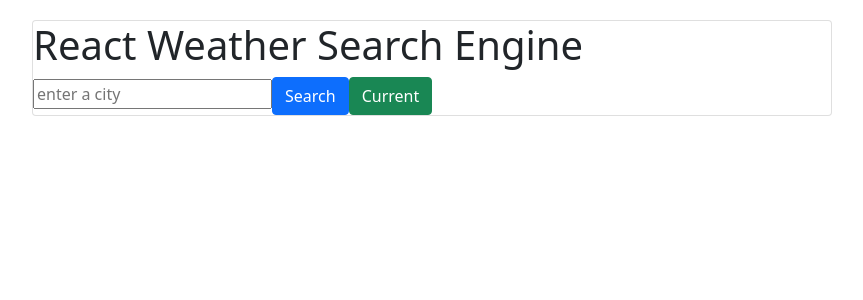
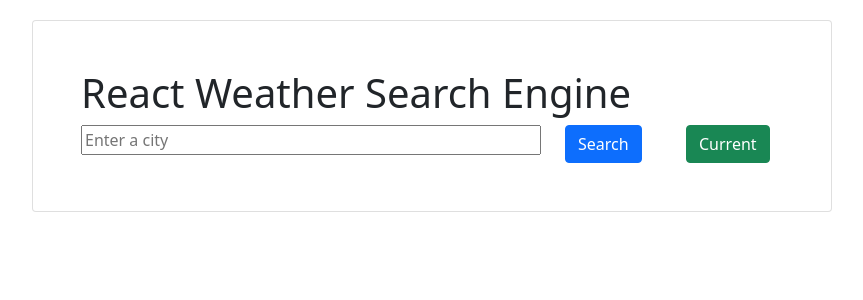
Before and after one commit to Annalouise643/weather-app-react, a React (Create React App) app: page / in a window 1280 px wide. Shown: the top 300 px of the page, without its empty margins (70-933 px from the left). Built offline with nearby package versions, Linux system fonts and the light colour scheme.

Commit message:
Updates CSS of form

```diff
--- a/src/App.js
+++ b/src/App.js
@@ -2,14 +2,28 @@ import "./App.css";
 
 function App() {
   return (
-    <div class="container">
-      <div className="App card">
+    <div className="container">
+      <div className="App card p-5">
         <h1>React Weather Search Engine</h1>
 
         <form>
-          <input type="text" placeholder="enter a city" />
-          <input type="submit" value="Search" class="btn btn-primary" />
-          <button class="btn btn-success">Current</button>
+          <div className="row">
+            <div className="col-8">
+              <input
+                type="text"
+                placeholder="Enter a city"
+                className="w-100"
+                autofocus
+              />
+            </div>
+
+            <div className="col-2">
+              <input type="submit" value="Search" class="btn btn-primary" />
+            </div>
+            <div className="col-2">
+              <button className="btn btn-success">Current</button>
+            </div>
+          </div>
         </form>
       </div>
     </div>
```
